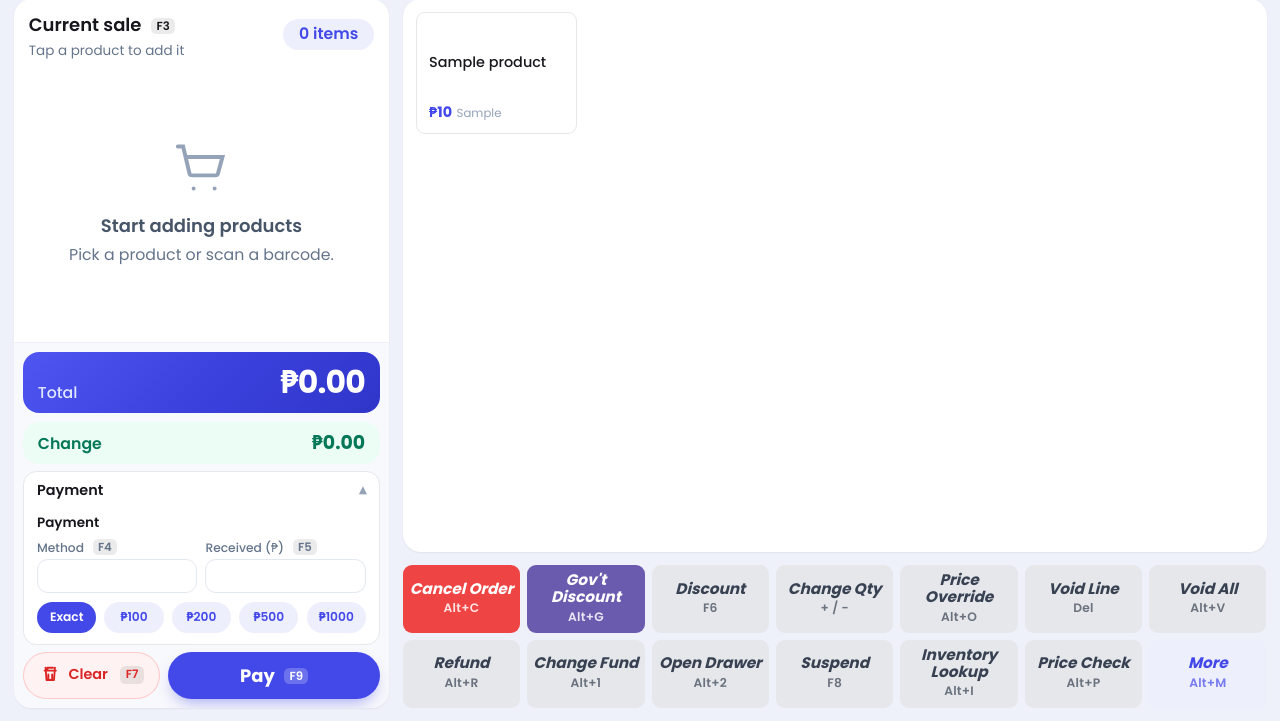
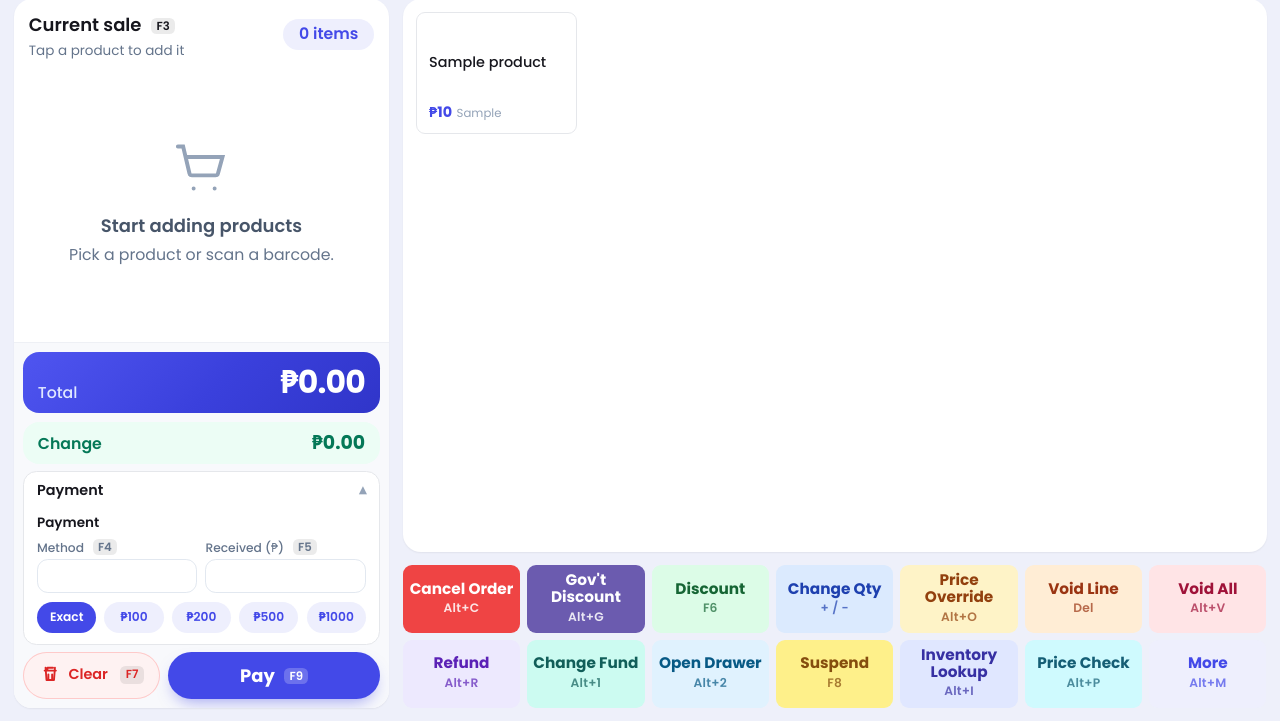
Before and after one commit to DocJayyy/TindaTech-POS, a Django app: template sales/templates/sales/checkout.html in a window 1280 px wide. Shown: the part 79-800 px from the top of the page. Run offline with Django 5.2, Linux system fonts and the light colour scheme; the template is opened without the code that fills it: most values are stand-ins (such as "Sample title", 1, 10 or a date in 2020); form fields are guessed from the names that the template uses.

Commit message:
adding colors in the action buttons in checkout page

```diff
--- a/sales/templates/sales/checkout.html
+++ b/sales/templates/sales/checkout.html
@@ -216,12 +216,61 @@
 
         /* ===== Action tiles with shortcut hint ===== */
         .pos-act { gap: .1rem; min-height: 3.75rem; padding: .35rem .25rem; }
-        .pos-act .lbl { font-size: .85rem; font-weight: 700; font-style: italic; line-height: 1.1; }
+        .pos-act .lbl { font-size: .85rem; font-weight: 700; font-style: normal; line-height: 1.1; }
         .pos-act .key { min-height: .8rem; font-size: .68rem; font-weight: 600; letter-spacing: .02em; opacity: .7; }
         .pos-act.danger .key, .pos-act.purple .key { opacity: .85; }
         .hint { margin-left: .3rem; border-radius: .3rem; background: rgba(0,0,0,.08); padding: 0 .3rem; font-size: .65rem; font-weight: 600; vertical-align: middle; }
         .pos-pay .hint { background: rgba(255,255,255,.22); }
         .pos-clear:hover .hint { background: rgba(255,255,255,.25); }
+
+        /* Action tile colors */
+        .pos-act.c-green  { background: #dcfce7; color: #166534; }
+        .pos-act.c-green:hover  { background: #bbf7d0; }
+        .pos-act.c-blue   { background: #dbeafe; color: #1e40af; }
+        .pos-act.c-blue:hover   { background: #bfdbfe; }
+        .pos-act.c-amber  { background: #fef3c7; color: #92400e; }
+        .pos-act.c-amber:hover  { background: #fde68a; }
+        .pos-act.c-orange { background: #ffedd5; color: #9a3412; }
+        .pos-act.c-orange:hover { background: #fed7aa; }
+        .pos-act.c-rose   { background: #ffe4e6; color: #9f1239; }
+        .pos-act.c-rose:hover   { background: #fecdd3; }
+        .pos-act.c-violet { background: #ede9fe; color: #5b21b6; }
+        .pos-act.c-violet:hover { background: #ddd6fe; }
+        .pos-act.c-teal   { background: #ccfbf1; color: #115e59; }
+        .pos-act.c-teal:hover   { background: #99f6e4; }
+        .pos-act.c-sky    { background: #e0f2fe; color: #075985; }
+        .pos-act.c-sky:hover    { background: #bae6fd; }
+        .pos-act.c-yellow { background: #fef08a; color: #854d0e; }
+        .pos-act.c-yellow:hover { background: #fde047; }
+        .pos-act.c-indigo { background: #e0e7ff; color: #3730a3; }
+        .pos-act.c-indigo:hover { background: #c7d2fe; }
+        .pos-act.c-cyan   { background: #cffafe; color: #155e75; }
+        .pos-act.c-cyan:hover   { background: #a5f3fc; }
+
+        /* More-actions tile colors */
+        .action-tile { font-family: 'Poppins', sans-serif; font-weight: 600; }
+        .action-tile.c-green  { background: #dcfce7; color: #166534; }
+        .action-tile.c-green:hover  { background: #bbf7d0; color: #166534; }
+        .action-tile.c-blue   { background: #dbeafe; color: #1e40af; }
+        .action-tile.c-blue:hover   { background: #bfdbfe; color: #1e40af; }
+        .action-tile.c-amber  { background: #fef3c7; color: #92400e; }
+        .action-tile.c-amber:hover  { background: #fde68a; color: #92400e; }
+        .action-tile.c-orange { background: #ffedd5; color: #9a3412; }
+        .action-tile.c-orange:hover { background: #fed7aa; color: #9a3412; }
+        .action-tile.c-rose   { background: #ffe4e6; color: #9f1239; }
+        .action-tile.c-rose:hover   { background: #fecdd3; color: #9f1239; }
+        .action-tile.c-violet { background: #ede9fe; color: #5b21b6; }
+        .action-tile.c-violet:hover { background: #ddd6fe; color: #5b21b6; }
+        .action-tile.c-teal   { background: #ccfbf1; color: #115e59; }
+        .action-tile.c-teal:hover   { background: #99f6e4; color: #115e59; }
+        .action-tile.c-sky    { background: #e0f2fe; color: #075985; }
+        .action-tile.c-sky:hover    { background: #bae6fd; color: #075985; }
+        .action-tile.c-yellow { background: #fef08a; color: #854d0e; }
+        .action-tile.c-yellow:hover { background: #fde047; color: #854d0e; }
+        .action-tile.c-indigo { background: #e0e7ff; color: #3730a3; }
+        .action-tile.c-indigo:hover { background: #c7d2fe; color: #3730a3; }
+        .action-tile.c-cyan   { background: #cffafe; color: #155e75; }
+        .action-tile.c-cyan:hover   { background: #a5f3fc; color: #155e75; }
     </style>
 </head>
 
@@ -377,17 +426,17 @@
             <div class="pos-actions" role="group" aria-label="Quick actions">
                 <button type="button" class="pos-act danger" data-action="cancel-order"><span class="lbl">Cancel Order</span><span class="key">Alt+C</span></button>
                 <button type="button" class="pos-act purple" data-action="govt-discount"><span class="lbl">Gov't Discount</span><span class="key">Alt+G</span></button>
-                <button type="button" class="pos-act " data-action="discount"><span class="lbl">Discount</span><span class="key">F6</span></button>
-                <button type="button" class="pos-act " data-action="change-qty"><span class="lbl">Change Qty</span><span class="key">+ / −</span></button>
-                <button type="button" class="pos-act " data-action="price-override"><span class="lbl">Price Override</span><span class="key">Alt+O</span></button>
-                <button type="button" class="pos-act " data-action="void-line"><span class="lbl">Void Line</span><span class="key">Del</span></button>
-                <button type="button" class="pos-act " data-action="void-all"><span class="lbl">Void All</span><span class="key">Alt+V</span></button>
-                <button type="button" class="pos-act " data-action="refund"><span class="lbl">Refund</span><span class="key">Alt+R</span></button>
-                <button type="button" class="pos-act " data-action="change-fund"><span class="lbl">Change Fund</span><span class="key">Alt+1</span></button>
-                <button type="button" class="pos-act " data-action="open-drawer"><span class="lbl">Open Drawer</span><span class="key">Alt+2</span></button>
-                <button type="button" class="pos-act " data-action="suspend"><span class="lbl">Suspend</span><span class="key">F8</span></button>
-                <button type="button" class="pos-act " data-action="inventory-lookup"><span class="lbl">Inventory Lookup</span><span class="key">Alt+I</span></button>
-                <button type="button" class="pos-act " data-action="price-check"><span class="lbl">Price Check</span><span class="key">Alt+P</span></button>
+                <button type="button" class="pos-act c-green" data-action="discount"><span class="lbl">Discount</span><span class="key">F6</span></button>
+                <button type="button" class="pos-act c-blue" data-action="change-qty"><span class="lbl">Change Qty</span><span class="key">+ / −</span></button>
+                <button type="button" class="pos-act c-amber" data-action="price-override"><span class="lbl">Price Override</span><span class="key">Alt+O</span></button>
+                <button type="button" class="pos-act c-orange" data-action="void-line"><span class="lbl">Void Line</span><span class="key">Del</span></button>
+                <button type="button" class="pos-act c-rose" data-action="void-all"><span class="lbl">Void All</span><span class="key">Alt+V</span></button>
+                <button type="button" class="pos-act c-violet" data-action="refund"><span class="lbl">Refund</span><span class="key">Alt+R</span></button>
+                <button type="button" class="pos-act c-teal" data-action="change-fund"><span class="lbl">Change Fund</span><span class="key">Alt+1</span></button>
+                <button type="button" class="pos-act c-sky" data-action="open-drawer"><span class="lbl">Open Drawer</span><span class="key">Alt+2</span></button>
+                <button type="button" class="pos-act c-yellow" data-action="suspend"><span class="lbl">Suspend</span><span class="key">F8</span></button>
+                <button type="button" class="pos-act c-indigo" data-action="inventory-lookup"><span class="lbl">Inventory Lookup</span><span class="key">Alt+I</span></button>
+                <button type="button" class="pos-act c-cyan" data-action="price-check"><span class="lbl">Price Check</span><span class="key">Alt+P</span></button>
                 <button type="button" class="pos-act soft" onclick="document.getElementById('open-actions').click()"><span class="lbl">More</span><span class="key">Alt+M</span></button>
             </div>
         </div>
@@ -407,24 +456,24 @@
             </div>
 
             <div class="actions-grid" role="group" aria-label="Quick actions">
-                <button type="button" class="action-tile" data-action="general-note"><span>General Note</span><span class="hint">Alt+N</span></button>
-                <button type="button" class="action-tile" data-action="reward"><span class="tile-icon">★</span><span>Reward</span><span class="hint">Alt+W</span></button>
-                <button type="button" class="action-tile" data-action="customer-note"><span class="tile-icon">■</span><span>Customer Note</span><span class="hint">Alt+B</span></button>
-
-                <button type="button" class="action-tile" data-action="pricelist"><span class="tile-icon">☰</span><span>Pricelist</span><span class="hint">Alt+L</span></button>
-
-                <button type="button" class="action-tile" data-action="cash-takeout"><span class="tile-icon">₱</span><span>Cash Takeout</span><span class="hint">Alt+3</span></button>
-                <button type="button" class="action-tile" data-action="declare-tender"><span class="tile-icon">✓</span><span>Declare Tender</span><span class="hint">Alt+4</span></button>
-
-                <button type="button" class="action-tile" data-action="x-reading"><span class="tile-icon">📄</span><span>X-Reading</span><span class="hint">Alt+X</span></button>
+                <button type="button" class="action-tile c-green" data-action="general-note"><span>General Note</span><span class="hint">Alt+N</span></button>
+                <button type="button" class="action-tile c-amber" data-action="reward"><span class="tile-icon">★</span><span>Reward</span><span class="hint">Alt+W</span></button>
+                <button type="button" class="action-tile c-blue" data-action="customer-note"><span class="tile-icon">■</span><span>Customer Note</span><span class="hint">Alt+B</span></button>
+
+                <button type="button" class="action-tile c-indigo" data-action="pricelist"><span class="tile-icon">☰</span><span>Pricelist</span><span class="hint">Alt+L</span></button>
+
+                <button type="button" class="action-tile c-teal" data-action="cash-takeout"><span class="tile-icon">₱</span><span>Cash Takeout</span><span class="hint">Alt+3</span></button>
+                <button type="button" class="action-tile c-orange" data-action="declare-tender"><span class="tile-icon">✓</span><span>Declare Tender</span><span class="hint">Alt+4</span></button>
+
+                <button type="button" class="action-tile c-sky" data-action="x-reading"><span class="tile-icon">📄</span><span>X-Reading</span><span class="hint">Alt+X</span></button>
                 <button type="button" class="action-tile action-tile--danger" data-action="z-reading"><span class="tile-icon">📄</span><span>Z-Reading</span><span class="hint">Alt+Z</span></button>
 
-                <button type="button" class="action-tile" data-action="item-finder"><span class="tile-icon">☰</span><span>Item Finder</span><span class="hint">Alt+5</span></button>
-                <button type="button" class="action-tile" data-action="salesperson"><span class="tile-icon">👤</span><span>Salesperson</span><span class="hint">Alt+S</span></button>
-
-                <button type="button" class="action-tile" data-action="retrieve"><span class="tile-icon">▶</span><span>Retrieve</span><span class="hint">Alt+8</span></button>
-
-                <button type="button" class="action-tile" data-action="sales-history"><span class="tile-icon">↺</span><span>Sales History</span><span class="hint">Alt+Y</span></button>
+                <button type="button" class="action-tile c-cyan" data-action="item-finder"><span class="tile-icon">☰</span><span>Item Finder</span><span class="hint">Alt+5</span></button>
+                <button type="button" class="action-tile c-violet" data-action="salesperson"><span class="tile-icon">👤</span><span>Salesperson</span><span class="hint">Alt+S</span></button>
+
+                <button type="button" class="action-tile c-yellow" data-action="retrieve"><span class="tile-icon">▶</span><span>Retrieve</span><span class="hint">Alt+8</span></button>
+
+                <button type="button" class="action-tile c-rose" data-action="sales-history"><span class="tile-icon">↺</span><span>Sales History</span><span class="hint">Alt+Y</span></button>
             </div>
         </div>
     </div>
```
